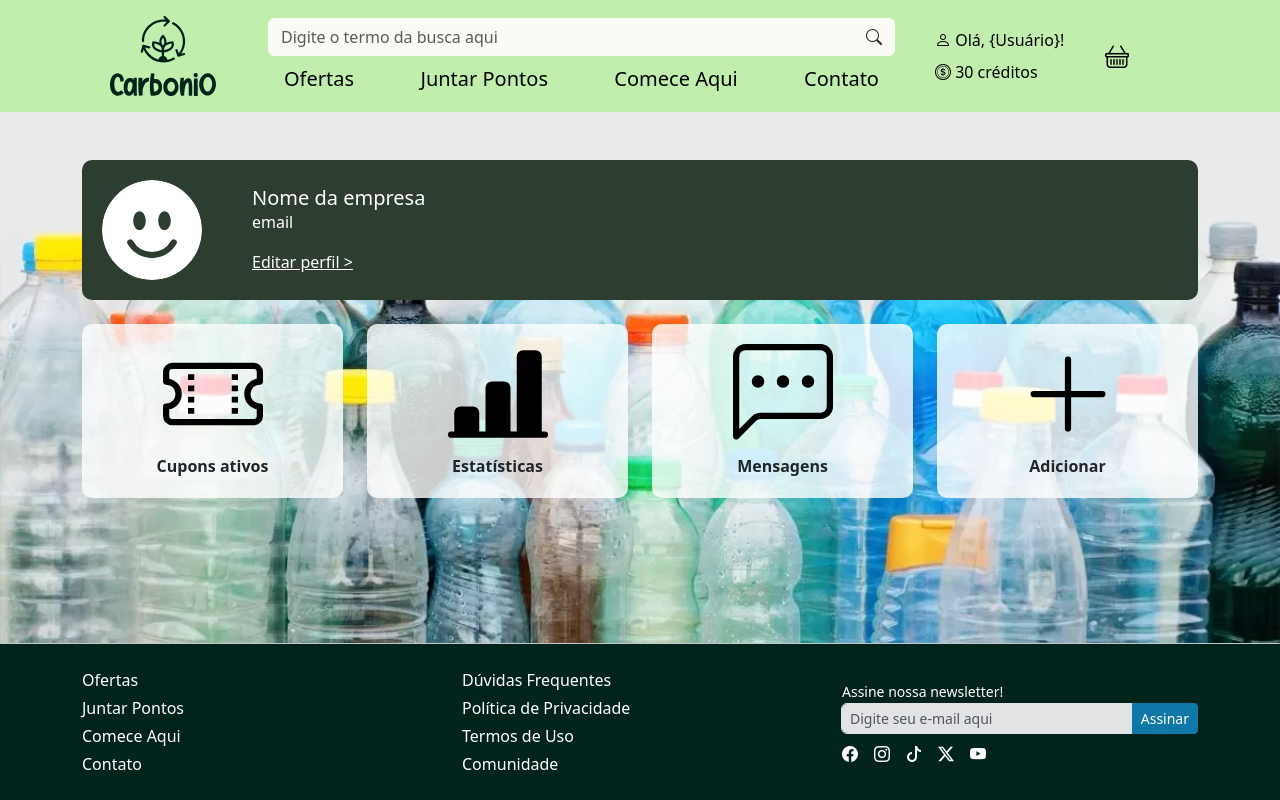
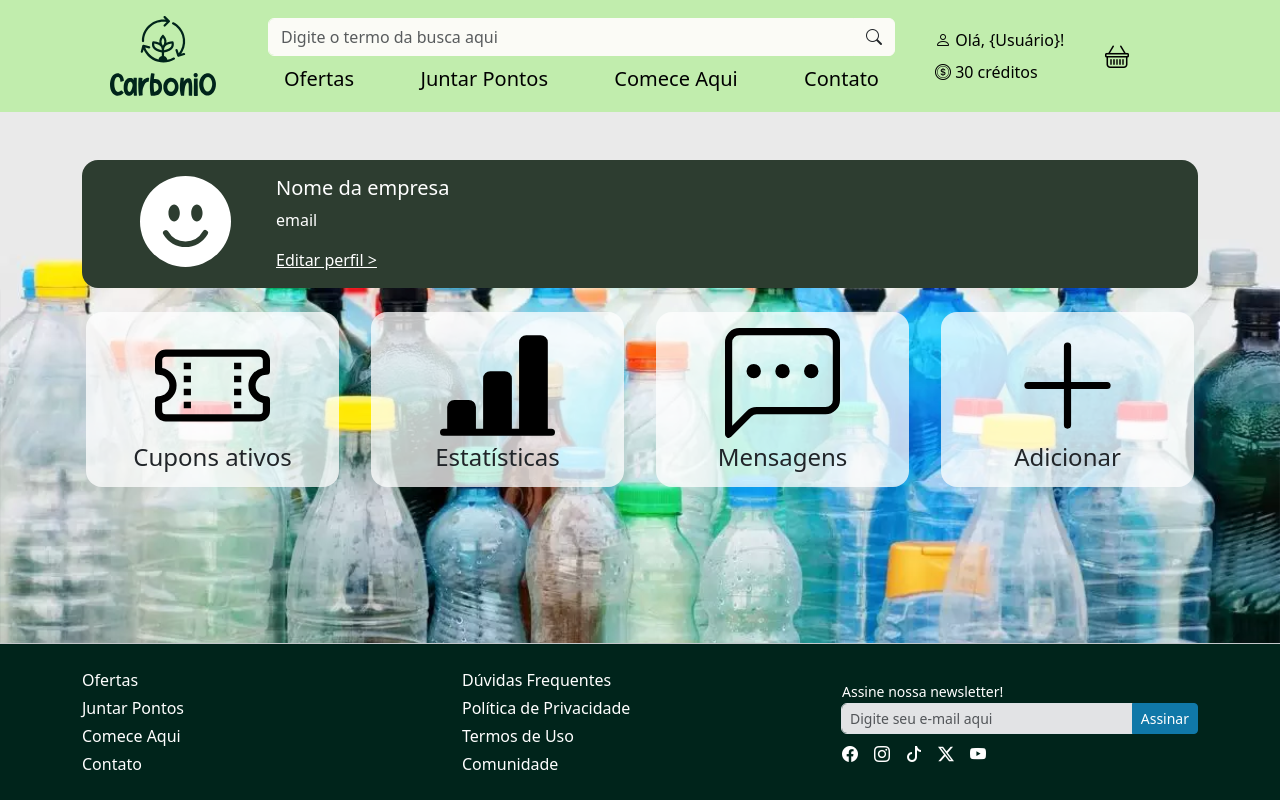
Before and after one commit to ItsGalvo/CarboniO, a FastAPI app: page /perfilempresa in a window 1280 px wide. Run offline with FastAPI, Linux system fonts and the light colour scheme; some libraries are stand-ins or nearby versions.

Commit message:
página perfilempresa alterada

```diff
--- a/static/css/estilos.css
+++ b/static/css/estilos.css
@@ -49,6 +49,17 @@ body {
 }
 .step {
     background-color: #a4e1b7;
+}
+
+/* Página perfilempresa*/
+
+.body_perfilempresa{
+    background-image: url("/static/img/fundo usuario.png");
+    background-size: cover;
+}
+
+.profile_header{
+    background-color: #2d3d30;
 }
 
 
--- a/templates/main/pages/perfilempresa.html
+++ b/templates/main/pages/perfilempresa.html
@@ -4,83 +4,49 @@
 
 {% block conteudo %}
 
+<link rel="stylesheet" href="/static/css/estilos.css">
 <style>
     body {
         background-image: url("/static/img/fundo usuario.png");
         background-size: cover;
-            background-position: center;
-        }
-        .profile-header {
-            background-color: #2d3d30;
-            padding: 20px;
-            border-radius: 10px;
-            color: white;
-            display: flex;
-            align-items: center;
-        }
-        .profile-header img {
-            border-radius: 50%;
-            margin-right: 50px;
-            width: 100px;
-            height: 100px;
-        }
-        .profile-header h5 {
-            margin: 0;
-        }
-        .icon-box {
-            text-align: center;
-            padding: 20px;
-            border-radius: 10px;
-            background-color: rgba(255, 255, 255, 0.8);
-        }
-        .icon-box img {
-            width: 100px;
-            height: 100px;
-            margin-bottom: 10px;
-        }
-        .icon-box p {
-            margin: 0;
-            font-weight: bold;
     }
 </style>
-</head>
+
 <body>
-
     <div class="container mt-5">
-            <!-- Cabeçalho do Perfil -->
-            <div class="profile-header mb-4">
-                <img src="static/img/foto.svg" alt="foto">
-                <div>
+        <div class="container d-flex justify-content-center mb-4 rounded-4 profile_header">
+            <div class="col-4 col-lg-2 text-center mb-3 mt-3">
+                <img src="static/img/foto.svg" alt="foto" class="w-50">
+            </div>
+            <div class="col-8 col-lg-10 text-white mb-3 mt-3">
                 <h5>Nome da empresa</h5>
                 <p>email</p>
                 <a href="#" class="text-white">Editar perfil ></a>
             </div>
         </div>
-
-            <!-- Ícones do Corpo -->
         <div class="row text-center">
-                <div class="col-md-3">
-                    <div class="icon-box">
-                        <img src="static/img/cupom.svg" alt="Cupons ativos">
-                        <p>Cupons ativos</p>
+            <div class="col bg-white bg-opacity-75 rounded-4 ms-3 me-3">
+                <div class=" mt-3 mb-3">
+                    <img src="static/img/cupom.svg" alt="Cupons ativos" class="w-50">
+                    <h4>Cupons ativos</h4>
                 </div>
             </div>
-                <div class="col-md-3">
-                    <div class="icon-box">
-                        <img src="static/img/estatisticas.svg" alt="Estatísticas">
-                        <p>Estatísticas</p>
+            <div class="col bg-white bg-opacity-75 rounded-4 ms-3 me-3">
+                <div class="mt-3 mb-3">
+                    <img src="static/img/estatisticas.svg" alt="Estatísticas" class="w-50">
+                    <h4>Estatísticas</h4>
                 </div>
             </div>
-                <div class="col-md-3">
-                    <div class="icon-box">
-                        <img src="static/img/mensagens.svg" alt="Mensagens">
-                        <p>Mensagens</p>
+            <div class="col bg-white bg-opacity-75 rounded-4 ms-3 me-3">
+                <div class="mt-3 mb-3">
+                    <img src="static/img/mensagens.svg" alt="Mensagens" class="w-50">
+                    <h4>Mensagens</h4>
                 </div>
             </div>
-                <div class="col-md-3">
-                    <div class="icon-box">
-                        <img src="static/img/adicionar.svg" alt="Adicionar">
-                        <p>Adicionar</p>
+            <div class="col bg-white bg-opacity-75 fw-bold rounded-4 ms-3 me-3">
+                <div class="mt-3 mb-3">
+                    <img src="static/img/adicionar.svg" alt="Adicionar" class="w-50">
+                    <h4>Adicionar</h4>
                 </div>
             </div>
         </div>
```
Lines whose indentation alone changed are shown as unchanged.
